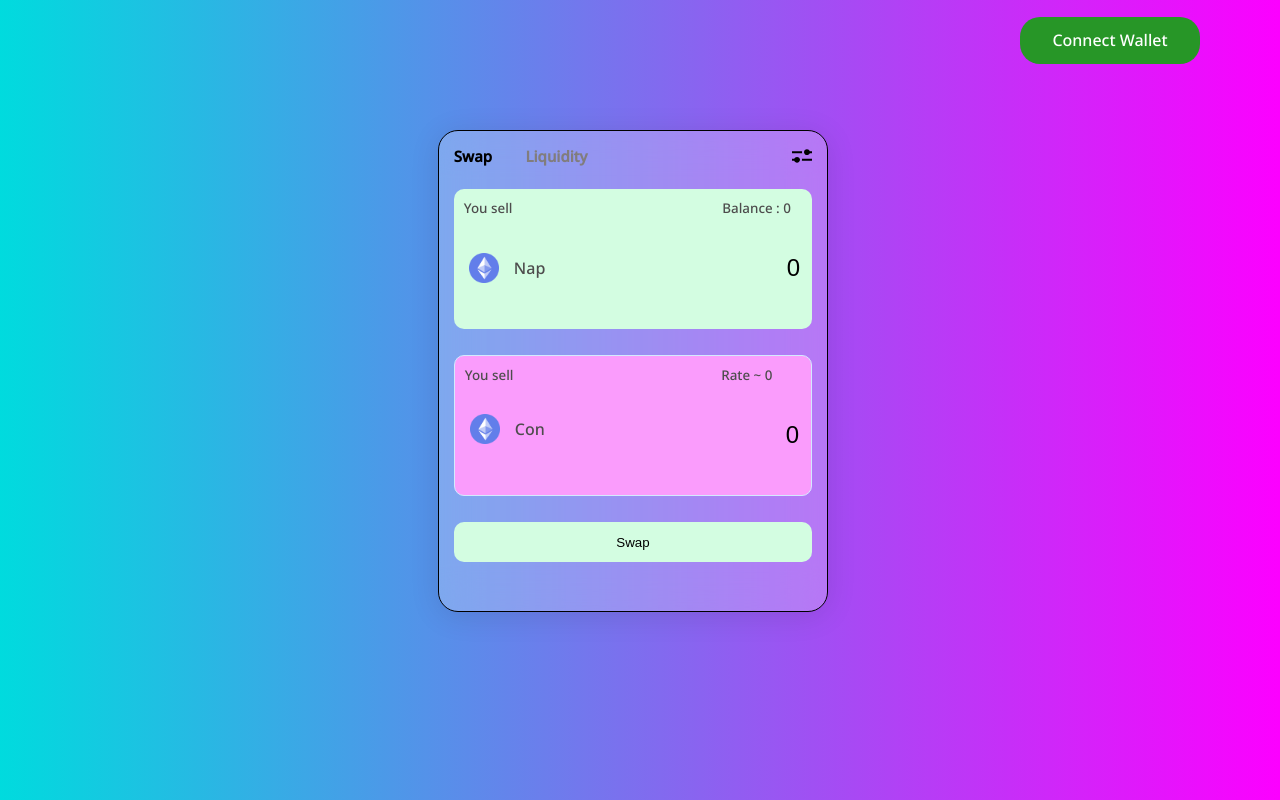
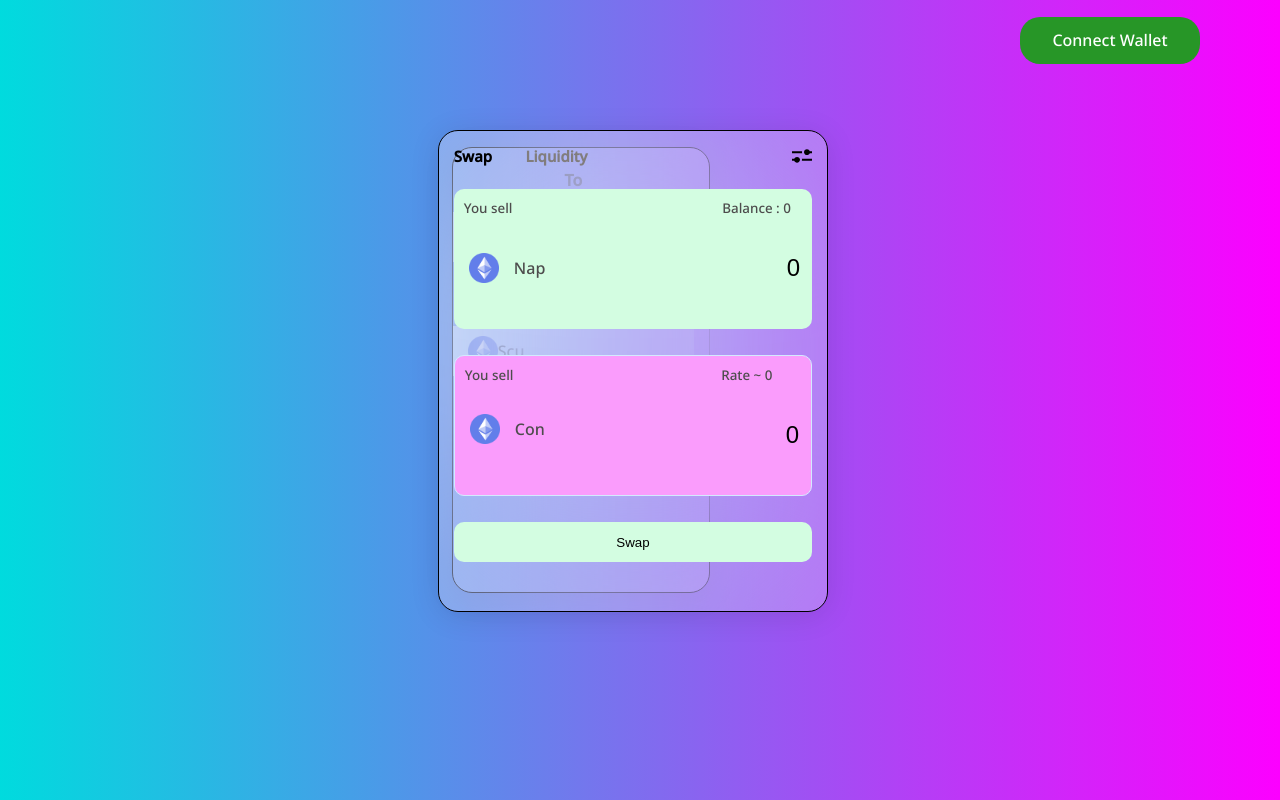
Before and after one commit to Napolite/liquidity-dapp, a React (Vite) app: page / in a window 1280 px wide. Built offline with nearby package versions, Linux system fonts and the light colour scheme.

Commit message:
dimension edits on slide out css

```diff
--- a/src/components/homepage/homepage.css
+++ b/src/components/homepage/homepage.css
@@ -9,46 +9,48 @@
 }
 
 .slide-out {
-  visibility: hidden;
-  padding: 17px 0;
+  background: rgba(255, 255, 255, 0.23);
+  box-shadow: 0 4px 30px rgba(0, 0, 0, 0.1);
+  /* visibility: hidden; */
   width: 20%;
-  max-height: 62.4%;
+  max-height: 69.4%;
   overflow-y: scroll;
   border: 1px solid black;
-  border-radius: 10px;
+  border-radius: 20px;
   margin-right: -272px;
-  margin-top: 15px;
+  margin-top: 17px;
   /* animation: slide-out 1s forwards; */
 }
 
-.slide-out div {
+.slide-out > div {
   width: 82.5%;
   height: 50px;
   display: flex;
   place-items: center;
   padding: 0px 15px;
+  margin-top: 7px;
 }
 
 @keyframes slide-out {
   0% {
     margin-right: -272px;
-    visibility: hidden;
+    /* visibility: hidden; */
   }
 
   100% {
     margin-right: -40px;
-    visibility: visible;
+    /* visibility: visible; */
   }
 }
 
 @keyframes slide-in {
   0% {
     margin-right: -40px;
-    visibility: visible;
+    /* visibility: visible; */
   }
   100% {
     margin-right: -272px;
-    visibility: hidden;
+    /* visibility: hidden; */
   }
 }
 
@@ -57,16 +59,23 @@
   height: 30px;
 }
 
-.slide-out div:nth-child(odd) {
+.slide-out > div:nth-child(even) {
   background-color: rgb(211, 234, 253);
+}
+
+.slide-out > div:nth-child(1) {
+  font-weight: 700;
+  text-align: center;
+  display: flex;
+  justify-content: center;
 }
 
 .homepage {
   /* From https://css.glass */
   background: rgba(255, 255, 255, 0.23);
   box-shadow: 0 4px 30px rgba(0, 0, 0, 0.1);
-  backdrop-filter: blur(20px);
-  -webkit-backdrop-filter: blur(20px);
+  backdrop-filter: blur(100px);
+  -webkit-backdrop-filter: blur(100px);
   padding: 5px 15px;
   width: 28%;
   height: 73.4%;
--- a/src/components/homepage/index.tsx
+++ b/src/components/homepage/index.tsx
@@ -148,7 +148,13 @@ function Homepage() {
       </div>
 
       <div className="slide-out" ref={sliderRef}>
-        <div style={{ display: "fixed" }}>
+        <div
+        // style={{
+        //   display: "fixed",
+        //   backgroundColor: "transparent",
+        //   textAlign: "center",
+        // }}
+        >
           {selected === "From" ? "From" : "To"}
         </div>
         {tokens.map((token) => (
```
